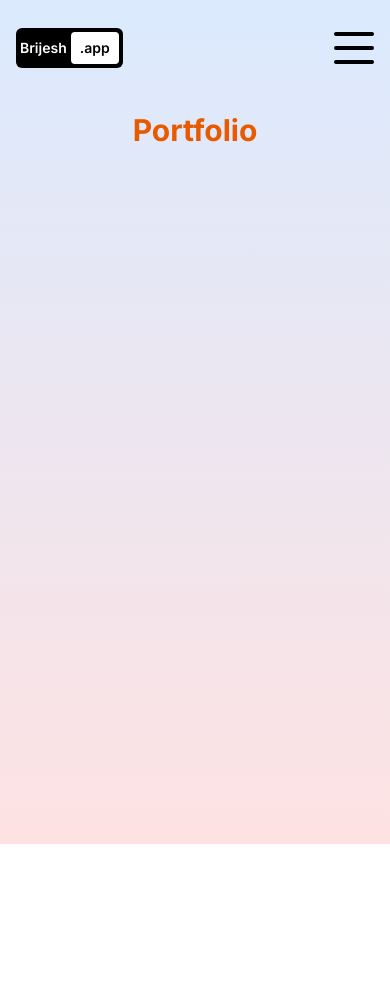
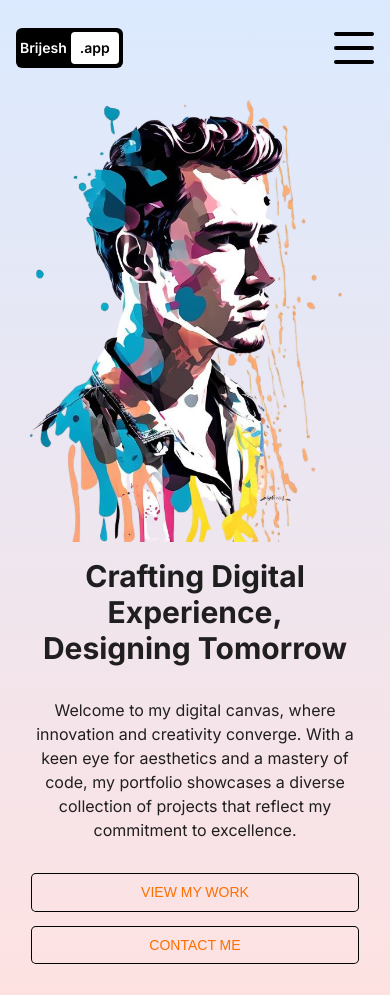
Before and after one commit to brij1728/brijesh-portfolio_, a Next.js app: page / in a window 390 px wide. Before the commit the page ends 844 px from the top, so only its background shows below. Built offline with nearby package versions, Linux system fonts and the light colour scheme.

Commit message:
refactor: Update layout to include a responsive header

```diff
--- a/src/app/layout.tsx
+++ b/src/app/layout.tsx
@@ -21,14 +21,16 @@ export default function RootLayout({
 }>) {
   return (
     <html lang='en'>
-      <body className={inter.className}>
+      <body
+        className={`${inter.className} bg-gradient-to-b from-blue-100 to-red-100 `}
+      >
         <ThemeProvider theme={theme}>
           <CssBaseline />
-          <div className='h-screen w-screen bg-gradient-to-b from-blue-100 to-red-100'>
+          <div className='min-h-screen w-screen'>
             <div className='h-24'>
               <Header />
             </div>
-            <div className='h-[calc(100vh - 6rem)]'> {children}</div>
+            <div className='min-h-[calc(100vh - 6rem)] mb-4'> {children}</div>
           </div>
         </ThemeProvider>
       </body>
--- a/src/app/page.tsx
+++ b/src/app/page.tsx
@@ -1,9 +1,39 @@
+import { Button } from '@/components/ui';
+import Image from 'next/image';
+
 export default function Home() {
   return (
-    <div>
-      <h1 className='text-3xl font-bold text-orange-600 flex justify-center items-center pt-4'>
-        Portfolio
-      </h1>
+    <div className='h-full flex flex-col justify-between md:flex-row items-center px-4 sm:px-8 md:px-12 lg:px-20 xl:px-48'>
+      {/* Image */}
+      <div className='h-1/2 lg:h-full lg:w-1/2 relative'>
+        <Image
+          src='/hero.png'
+          alt='Hero Image'
+          width={400}
+          height={400}
+          objectFit='cover'
+        />
+      </div>
+      {/* Text */}
+      <div className='h-1/2 w-full md:h-full md:w-1/2 flex flex-col gap-8 items-center justify-center p-4'>
+        <h1 className='text-3xl md:text-5xl lg:text-6xl font-bold text-center'>
+          Crafting Digital Experience, Designing Tomorrow
+        </h1>
+        <p className='text-base md:text-lg lg:text-xl text-center'>
+          Welcome to my digital canvas, where innovation and creativity
+          converge. With a keen eye for aesthetics and a mastery of code, my
+          portfolio showcases a diverse collection of projects that reflect my
+          commitment to excellence.
+        </p>
+        <div className='w-full flex flex-col sm:flex-row gap-4 justify-center'>
+          <Button className='bg-secondary-100 text-primary-300 p-4 rounded-lg ring-1 ring-secondary-100 hover:bg-secondary-100'>
+            View My Work
+          </Button>
+          <Button className='bg-primary-300 text-secondary-100 p-4 rounded-lg ring-1 ring-secondary-100 hover:bg-secondary-300 hover:text-primary-300'>
+            Contact Me
+          </Button>
+        </div>
+      </div>
     </div>
   );
 }
```
Also changed, not shown: public/brijesh.jpeg (added), public/hero.png (added).
